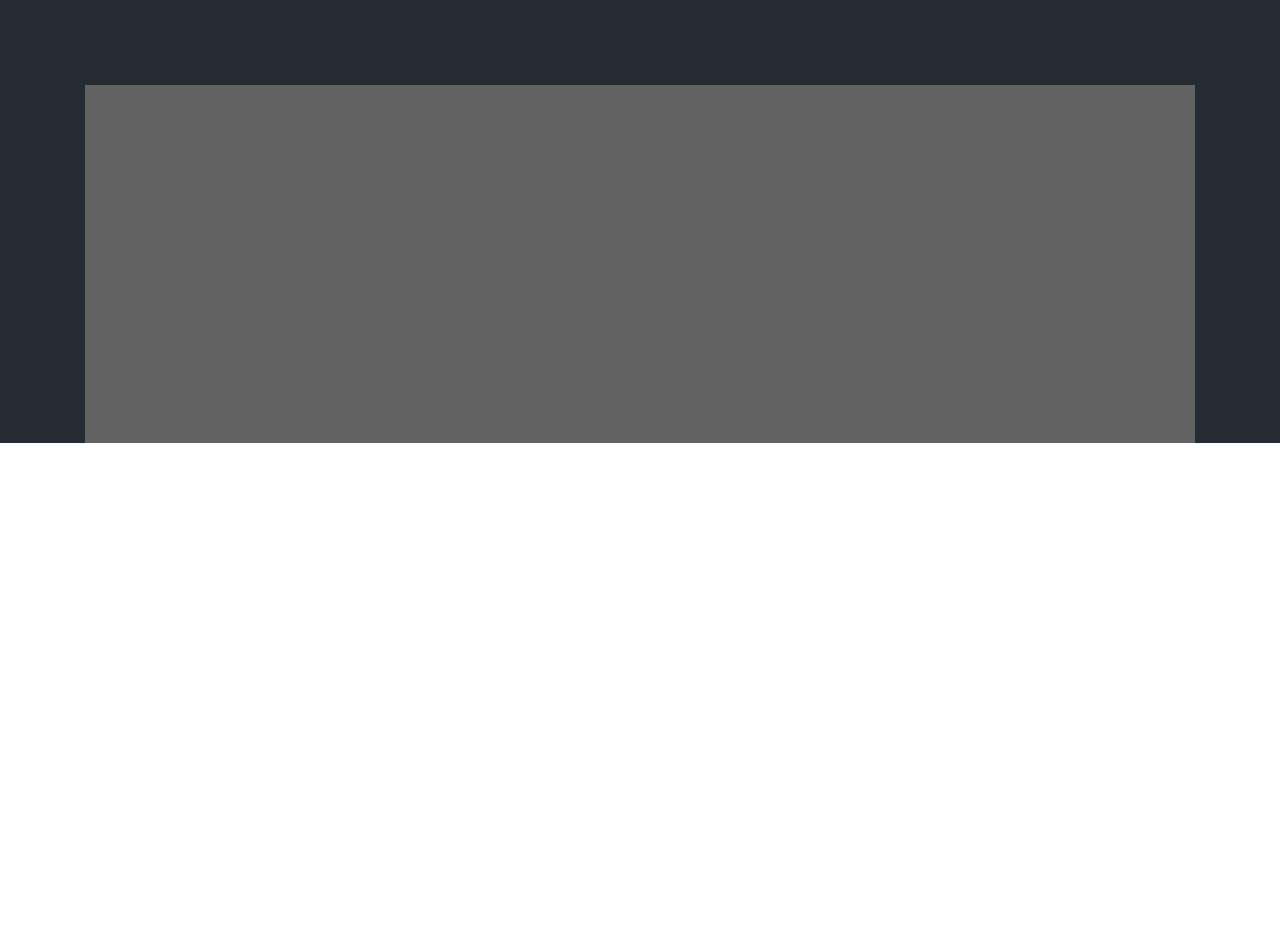
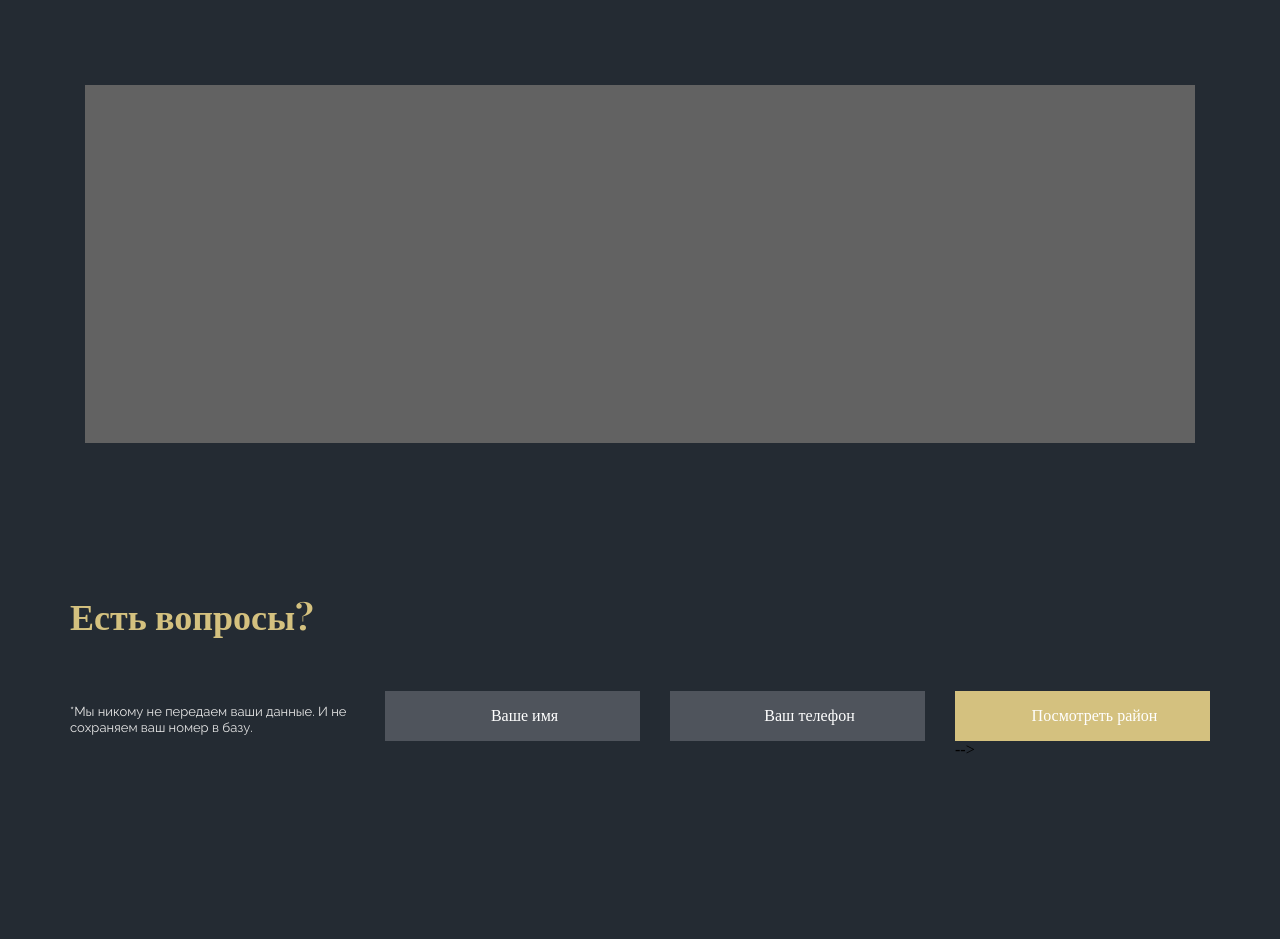
Before and after one commit to altarin/develop, a plain HTML site: page week6/houseVOP/index.html in a window 1280 px wide. Shown: the part 3507-4446 px from the top of the page. Before the commit the page ends 3950 px from the top, so only its background shows below. Drawn offline with nearby package versions, Linux system fonts and the light colour scheme; files that its build step writes are made by us from their sources.

Commit message:
created questions block

```diff
--- a/week6/houseVOP/index.html
+++ b/week6/houseVOP/index.html
@@ -91,7 +91,27 @@
         <img src="../houseVOP/assets/images/maps.png" alt="map">
     </div>
 
-
+    <div class="questions">
+        <h2>Есть вопросы?</h2>
+        <p>*Мы никому не передаем ваши данные.
+            И не сохраняем ваш номер в базу.</p>
+        <div class="form_name">
+            <form enctype="multipart/form-data" method="post">
+                <input type="submit" value="Ваше имя" class="but_name">
+            </form>
+        </div>
+        <div class="form_phone">
+            <form enctype="multipart/form-data" method="post">
+                <input type="submit" value="Ваш телефон" class="but_phone">
+            </form>
+        </div>
+        <div class="form_dis">
+            <form enctype="multipart/form-data" method="post">
+                <input type="submit" value="Посмотреть район" class="but_district"> -->
+            </form>
+        </div>
+    </div>
+    </div>
 </body>
 
 </html>
--- a/week6/houseVOP/styles/style.css
+++ b/week6/houseVOP/styles/style.css
@@ -176,3 +176,57 @@ h2 {
 .maps img {
     grid-column: 2/3;
 }
+
+/* Вопросы - 6й блок */
+
+.questions {
+    background: #242B33;
+    height: 496px;
+    display: grid;
+    grid-template-columns: 1fr repeat(4, 285px) 1fr;
+    grid-template-rows: repeat(2, 100px);
+    align-content: center;
+}
+
+.questions p {
+    font-family: 'Raleway', sans-serif;
+    color: #E7E7E7;
+    font-size: 13px;
+    line-height: 16px;
+    grid-column: 2/3;
+}
+
+.but_name,
+.but_phone,
+.but_district {
+    width: 255px;
+    height: 50px;
+    background-color: #4f545c;
+    color: #fff;
+    border: none;
+    padding-left: 30px;
+}
+
+.questions .but_district {
+    background: #D4C17F;
+}
+
+.questions h2 {
+    grid-column: 2/3;
+    margin-top: 0;
+}
+
+.form_name {
+    grid-column: 3/4;
+    margin-left: 30px;
+}
+
+.form_phone {
+    grid-column: 4/5;
+    margin-left: 30px;
+}
+
+.form_dis {
+    grid-column: 5/6;
+    margin-left: 30px;
+}
```
